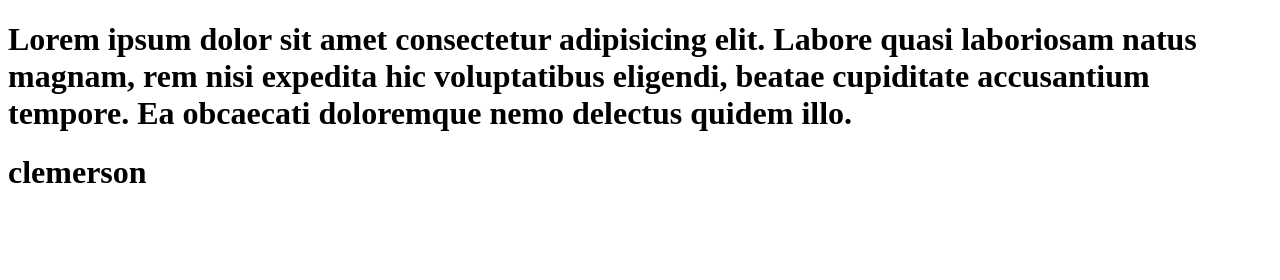
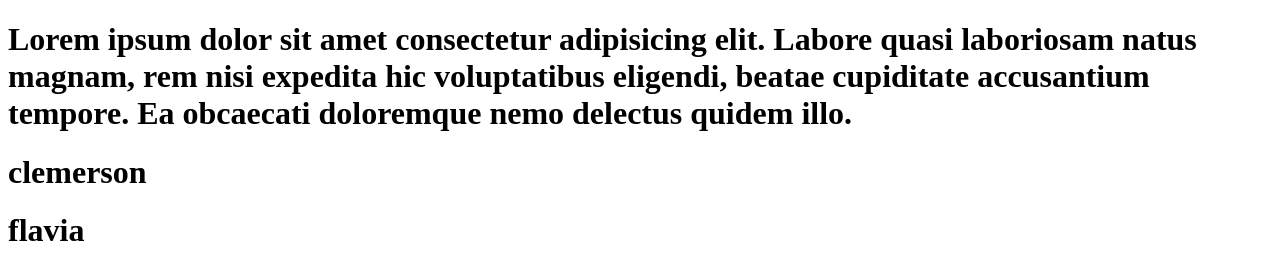
Before and after one commit to clemerson1999/clemerson1999.github.io, a plain HTML site: page index.html in a window 1280 px wide. Drawn offline with Linux system fonts and the light colour scheme.

Commit message:
Update index.html

```diff
--- a/index.html
+++ b/index.html
@@ -6,6 +6,6 @@
     <title>Document</title>
 </head>
 <body> <h1>Lorem ipsum dolor sit amet consectetur adipisicing elit. Labore quasi laboriosam natus magnam, rem nisi expedita hic voluptatibus eligendi, beatae cupiditate accusantium tempore. Ea obcaecati doloremque nemo delectus quidem illo.</h1>
-    <h1>clemerson</h1>
+    <h1>clemerson</h1> <h1>flavia</h1>
 </body>
 </html>
```
